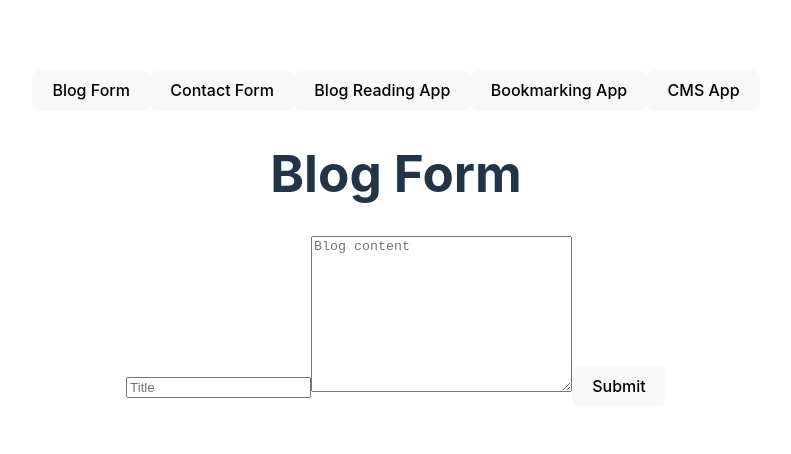
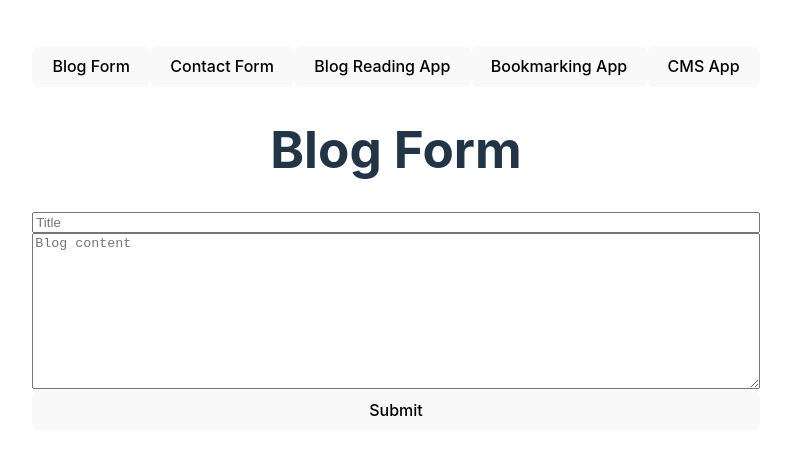
Before and after one commit to androcat/react-blog-excercises, a React (Vite) app in the folder blog-form/: page / in a window 1280 px wide. Shown: the part 154-608 px from the top of the page, without its empty margins (244-1035 px from the left). Built offline with nearby package versions, Linux system fonts and the light colour scheme.

Commit message:
Deletes comments

```diff
--- a/blog-form/src/components/BlogForm.jsx
+++ b/blog-form/src/components/BlogForm.jsx
@@ -21,11 +21,14 @@ export default function BlogForm() {
     setTitle("");
     setContent("");
   }
-  // console.log({ blogList });
+
   return (
     <>
       <h1>Blog Form</h1>
-      <form onSubmit={addToBlogList}>
+      <form
+        style={{ display: "flex", flexDirection: "column" }}
+        onSubmit={addToBlogList}
+      >
         <input
           type="text"
           value={title}
```
